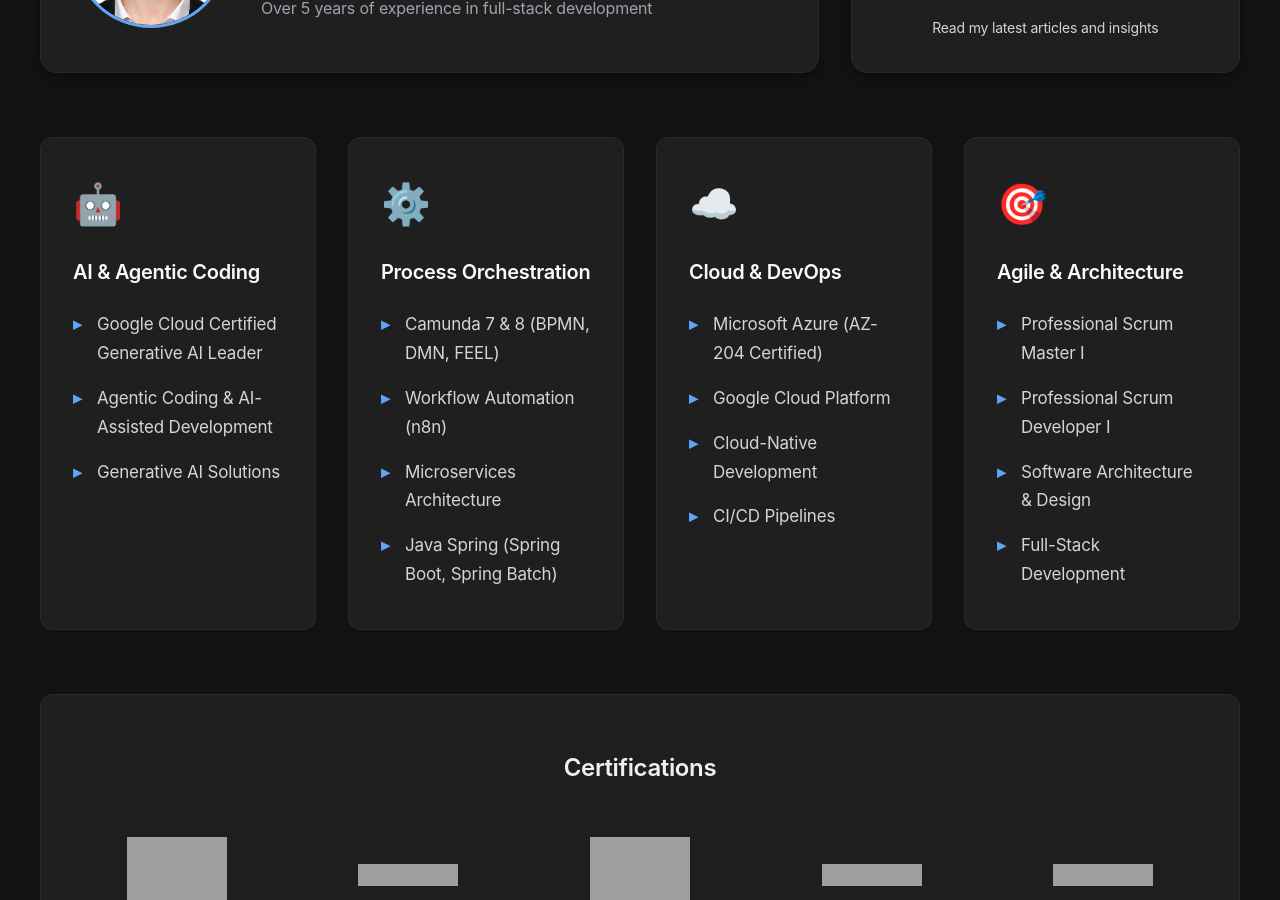
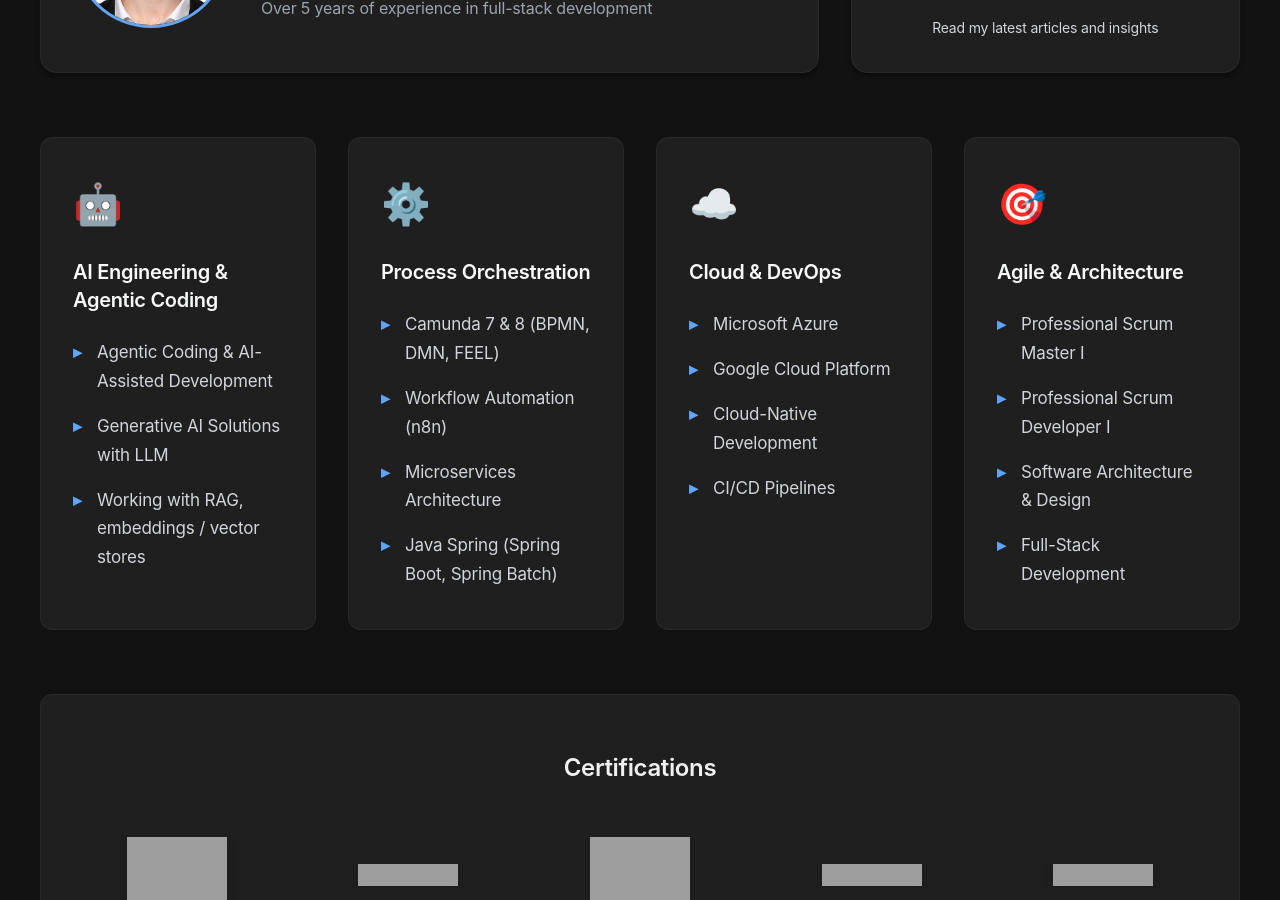
Before and after one commit to LSchultebraucks/lschultebraucks.github.io, a Jekyll site: the page built from index.html, in a window 1280 px wide and 900 px high, scrolled down 317 px, cut to the strip 0-900 px from the top of the window. Built offline with Jekyll 4.4.1, drawn with Linux system fonts in a browser that asks for light colours; the list of posts is cut into pages by our own code; grey boxes are pictures that could not be loaded.

Commit message:
update expertise section in index.html

```diff
--- a/index.html
+++ b/index.html
@@ -29,11 +29,11 @@
 <div class="expertise-grid">
   <div class="expertise-card">
     <div class="card-icon">🤖</div>
-    <h3>AI & Agentic Coding</h3>
+    <h3>AI Engineering & Agentic Coding</h3>
     <ul>
-      <li>Google Cloud Certified Generative AI Leader</li>
       <li>Agentic Coding & AI-Assisted Development</li>
-      <li>Generative AI Solutions</li>
+      <li>Generative AI Solutions with LLM</li>
+      <li>Working with RAG, embeddings / vector stores</li>
     </ul>
   </div>
 
@@ -52,7 +52,7 @@
     <div class="card-icon">☁️</div>
     <h3>Cloud & DevOps</h3>
     <ul>
-      <li>Microsoft Azure (AZ-204 Certified)</li>
+      <li>Microsoft Azure</li>
       <li>Google Cloud Platform</li>
       <li>Cloud-Native Development</li>
       <li>CI/CD Pipelines</li>
```
